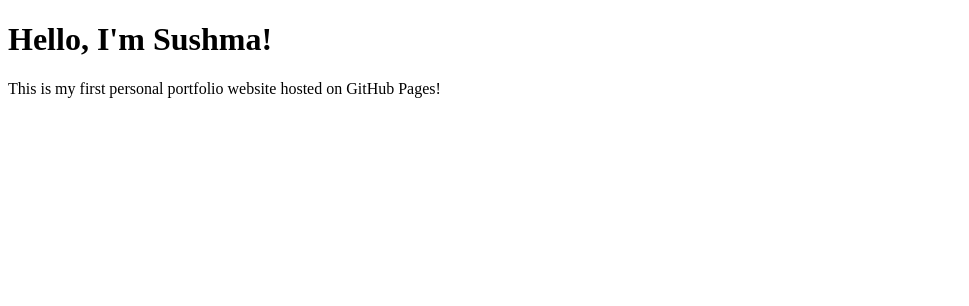
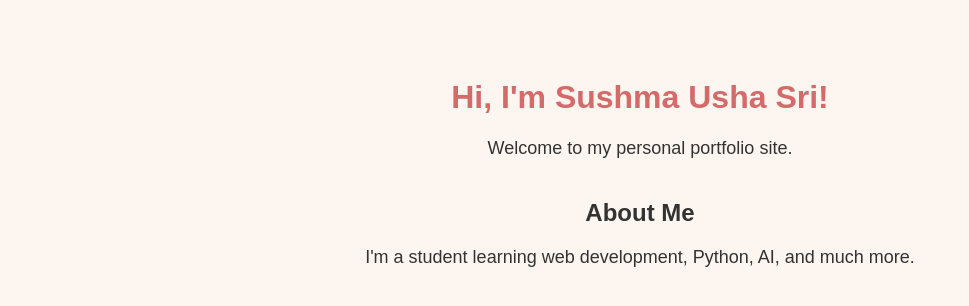
Before and after one commit to sushma25184/sushma25184.github.io, a plain HTML site: page index.html in a window 1280 px wide. Shown: the whole page, without its empty margins (0-969 px from the left). Drawn offline with Linux system fonts and the light colour scheme.

Commit message:
Update index.html

```diff
--- a/index.html
+++ b/index.html
@@ -1,11 +1,34 @@
-<!-- index.html -->
 <!DOCTYPE html>
-<html>
+<html lang="en">
 <head>
-  <title>Sushma's Portfolio</title>
+  <meta charset="UTF-8">
+  <title>Sushma Usha Sri's Portfolio</title>
+  <style>
+    body {
+      font-family: Arial, sans-serif;
+      background-color: #fdf6f0;
+      color: #333;
+      text-align: center;
+      padding: 50px;
+    }
+    h1 {
+      color: #d46a6a;
+    }
+    p {
+      font-size: 18px;
+    }
+    .about {
+      margin-top: 40px;
+    }
+  </style>
 </head>
 <body>
-  <h1>Hello, I'm Sushma!</h1>
-  <p>This is my first personal portfolio website hosted on GitHub Pages!</p>
+  <h1>Hi, I'm Sushma Usha Sri!</h1>
+  <p>Welcome to my personal portfolio site.</p>
+
+  <div class="about">
+    <h2>About Me</h2>
+    <p>I'm a student learning web development, Python, AI, and much more.</p>
+  </div>
 </body>
 </html>
```
